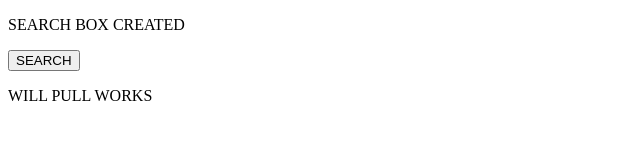
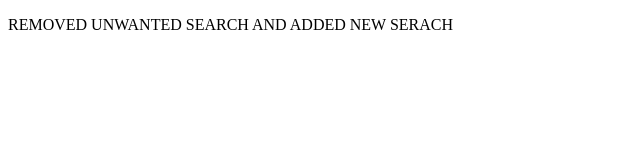
Before and after one commit to george871/splitmate, a plain HTML site: page search.html in a window 1280 px wide. Shown: the whole page, without its empty margins (0-640 px from the left). Drawn offline with Linux system fonts and the light colour scheme.

Commit message:
search is done

```diff
--- a/search.html
+++ b/search.html
@@ -6,8 +6,6 @@
     <title>Document</title>
 </head>
 <body>
-    <p>SEARCH BOX CREATED</p>
-    <button>SEARCH</button>
-    <p>WILL PULL WORKS</p>
+    <p> REMOVED UNWANTED SEARCH AND ADDED NEW SERACH </p>
 </body>
 </html>
```
